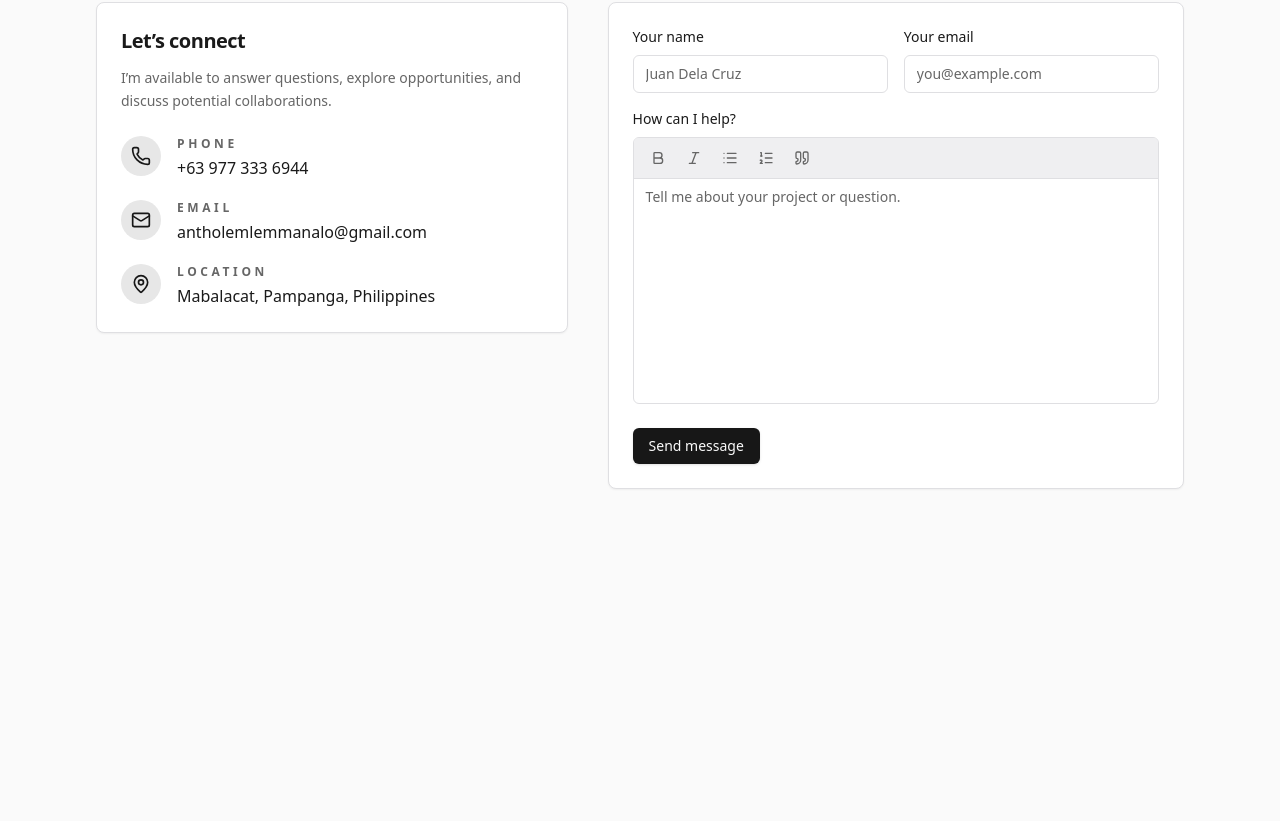
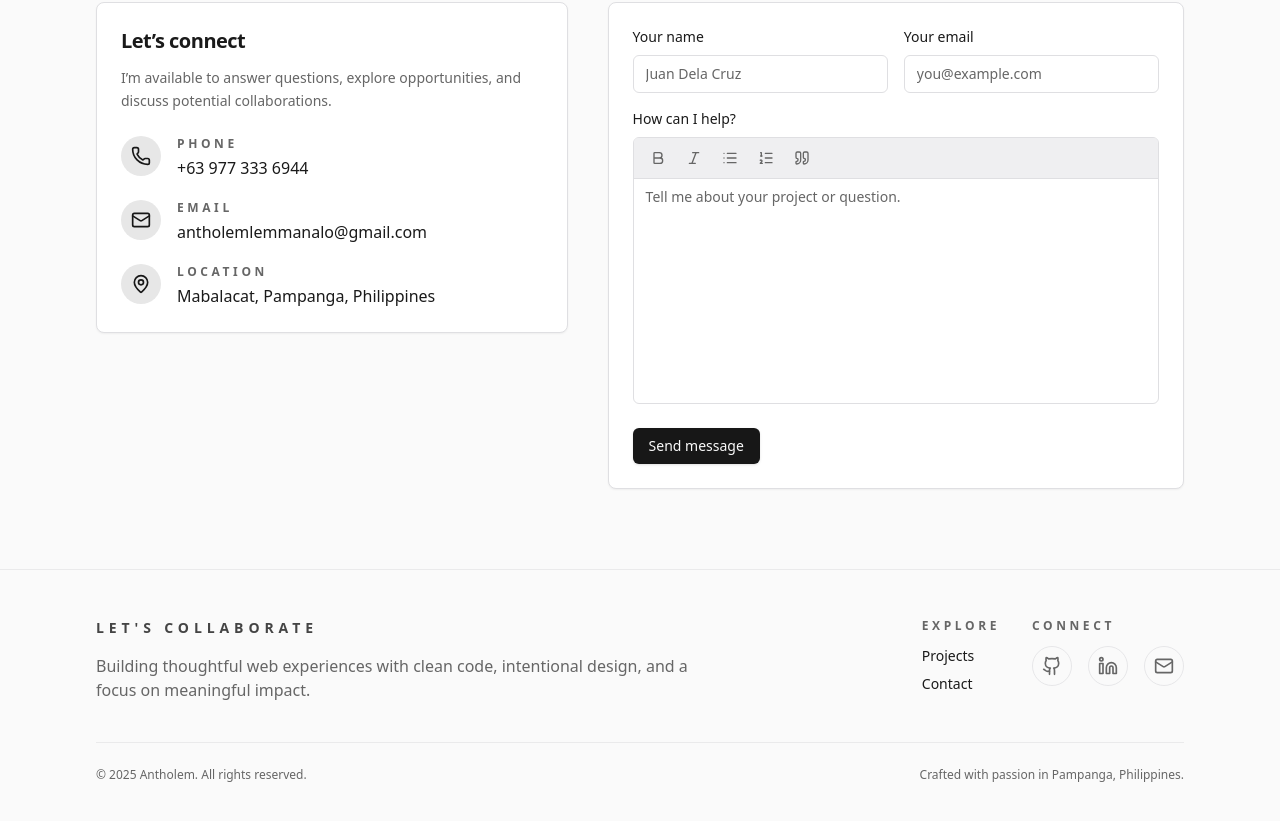
Before and after one commit to Antholem/web-portfolio, a Next.js app: page / in a window 1280 px wide. Shown: the part 1195-2016 px from the top of the page. Before the commit the page ends 1764 px from the top, so only its background shows below. Built offline with nearby package versions, Linux system fonts and the light colour scheme; no server answers.

Commit message:
Add footer section to site layout

```diff
--- a/src/app/layout.tsx
+++ b/src/app/layout.tsx
@@ -1,6 +1,7 @@
 import type { Metadata } from "next"
 import "./globals.css"
 import Navbar from "@/components/ui/navbar"
+import Footer from "@/components/footer"
 import { cookies } from "next/headers"
 import type { ReactNode } from "react"
 import Script from "next/script"
@@ -56,6 +57,7 @@ export default async function RootLayout({
       <body className="font-sans" suppressHydrationWarning>
         <Navbar initialTheme={cookieTheme} />
         <main>{children}</main>
+        <Footer />
       </body>
     </html>
   );
--- /dev/null
+++ b/src/components/footer.tsx
@@ -0,0 +1,92 @@
+import Link from "next/link";
+import { Github, Linkedin, Mail } from "lucide-react";
+
+const socialLinks = [
+  {
+    href: "https://github.com/antholem",
+    label: "GitHub",
+    icon: Github,
+  },
+  {
+    href: "https://www.linkedin.com/in/antholem",
+    label: "LinkedIn",
+    icon: Linkedin,
+  },
+  {
+    href: "mailto:antholemlemmanalo@gmail.com",
+    label: "Email",
+    icon: Mail,
+  },
+];
+
+const navigationLinks = [
+  { href: "#projects", label: "Projects" },
+  { href: "#contact", label: "Contact" },
+];
+
+export default function Footer() {
+  const currentYear = new Date().getFullYear();
+
+  return (
+    <footer className="border-t border-border/60 bg-background py-12">
+      <div className="mx-auto flex max-w-6xl flex-col gap-10 px-4 sm:px-6 lg:px-8">
+        <div className="grid gap-8 md:grid-cols-[minmax(0,1.5fr)_minmax(0,1fr)] md:items-start">
+          <div className="space-y-4">
+            <p className="text-sm font-semibold uppercase tracking-[0.35em] text-primary/80">
+              Let&apos;s collaborate
+            </p>
+            <p className="text-base text-muted-foreground">
+              Building thoughtful web experiences with clean code, intentional design, and a focus on meaningful impact.
+            </p>
+          </div>
+
+          <div className="flex flex-col gap-8 sm:flex-row sm:items-start sm:justify-end">
+            <nav aria-label="Footer navigation" className="space-y-3 text-sm">
+              <p className="text-xs font-semibold uppercase tracking-[0.3em] text-muted-foreground">
+                Explore
+              </p>
+              <ul className="space-y-2">
+                {navigationLinks.map((link) => (
+                  <li key={link.href}>
+                    <Link
+                      href={link.href}
+                      className="text-sm font-medium text-foreground transition hover:text-primary"
+                    >
+                      {link.label}
+                    </Link>
+                  </li>
+                ))}
+              </ul>
+            </nav>
+
+            <div className="space-y-3 text-sm">
+              <p className="text-xs font-semibold uppercase tracking-[0.3em] text-muted-foreground">
+                Connect
+              </p>
+              <ul className="flex gap-4">
+                {socialLinks.map(({ href, label, icon: Icon }) => (
+                  <li key={href}>
+                    <Link
+                      href={href}
+                      aria-label={label}
+                      className="inline-flex h-10 w-10 items-center justify-center rounded-full border border-border/70 text-muted-foreground transition hover:border-primary/40 hover:text-primary"
+                    >
+                      <Icon className="h-5 w-5" aria-hidden />
+                    </Link>
+                  </li>
+                ))}
+              </ul>
+            </div>
+          </div>
+        </div>
+
+        <div className="flex flex-col gap-4 border-t border-border/60 pt-6 text-xs text-muted-foreground sm:flex-row sm:items-center sm:justify-between">
+          <p>&copy; {currentYear} Antholem. All rights reserved.</p>
+          <p>
+            Crafted with passion in Pampanga, Philippines.
+          </p>
+        </div>
+      </div>
+    </footer>
+  );
+}
```
